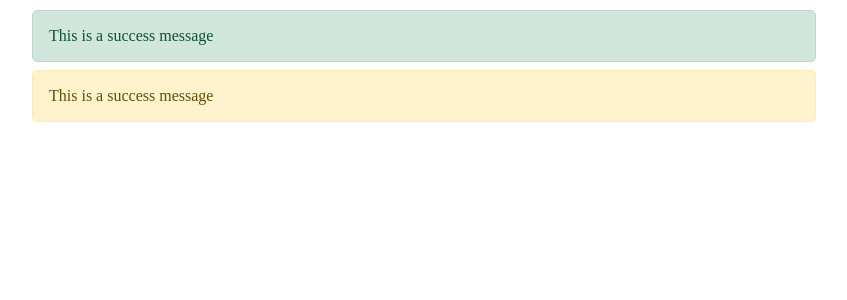
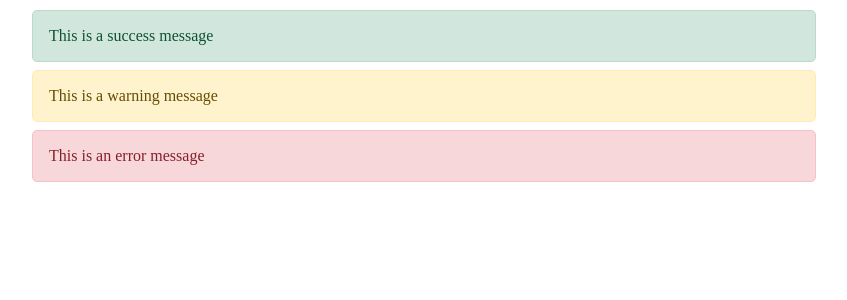
Before and after one commit to collegewap/react-multiple-class, a React (Create React App) app: page / in a window 1280 px wide. Shown: the top 300 px of the page, without its empty margins (216-1063 px from the left). Built offline with nearby package versions, Linux system fonts and the light colour scheme.

Commit message:
using props

```diff
--- a/src/App.js
+++ b/src/App.js
@@ -1,4 +1,8 @@
 import { useState } from "react";
+
+const ChildComp = (props) => {
+  return <div className={`box ${props.status}`}>This is an error message</div>;
+};
 
 function App() {
   const [isWarning] = useState(true);
@@ -6,8 +10,9 @@ function App() {
     <>
       <div className="box success">This is a success message</div>
       <div className={`box ${isWarning === true && "warning"}`}>
-        This is a success message
+        This is a warning message
       </div>
+      <ChildComp status="error" />
     </>
   );
 }
```
